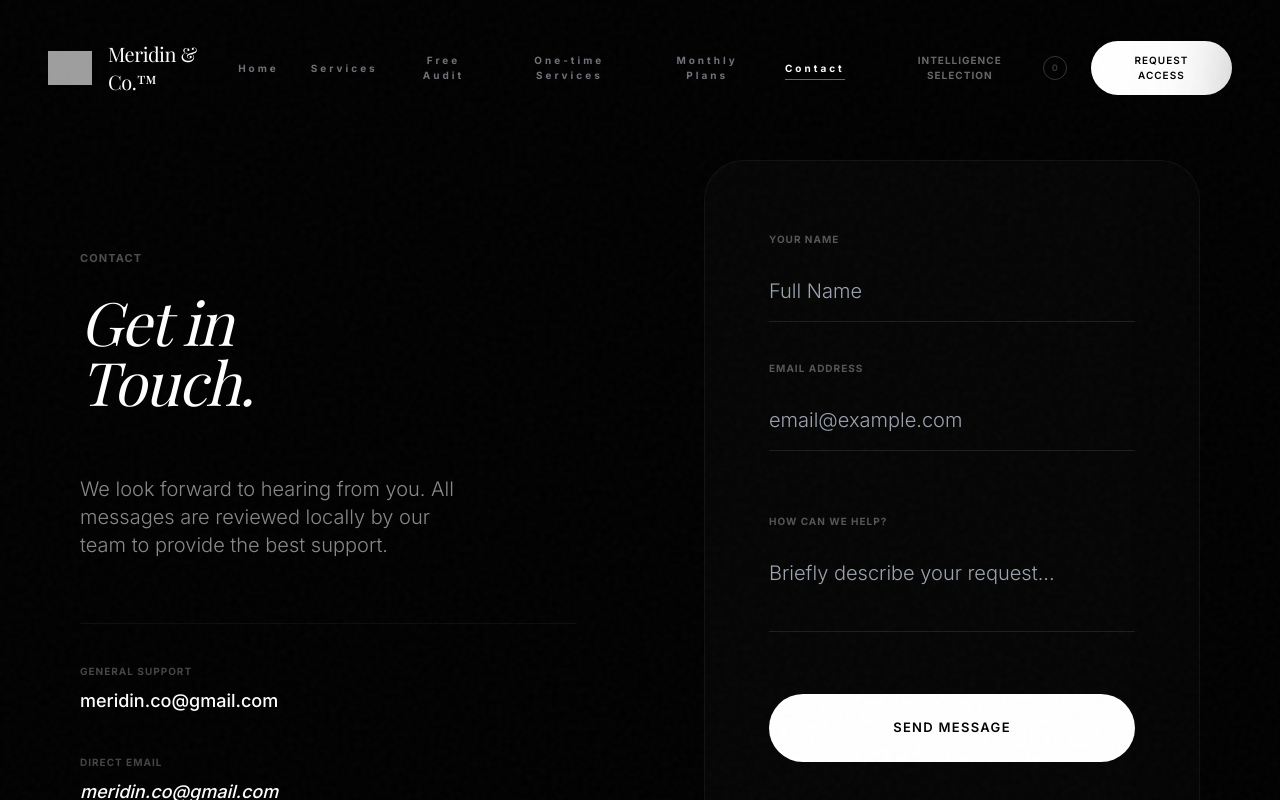
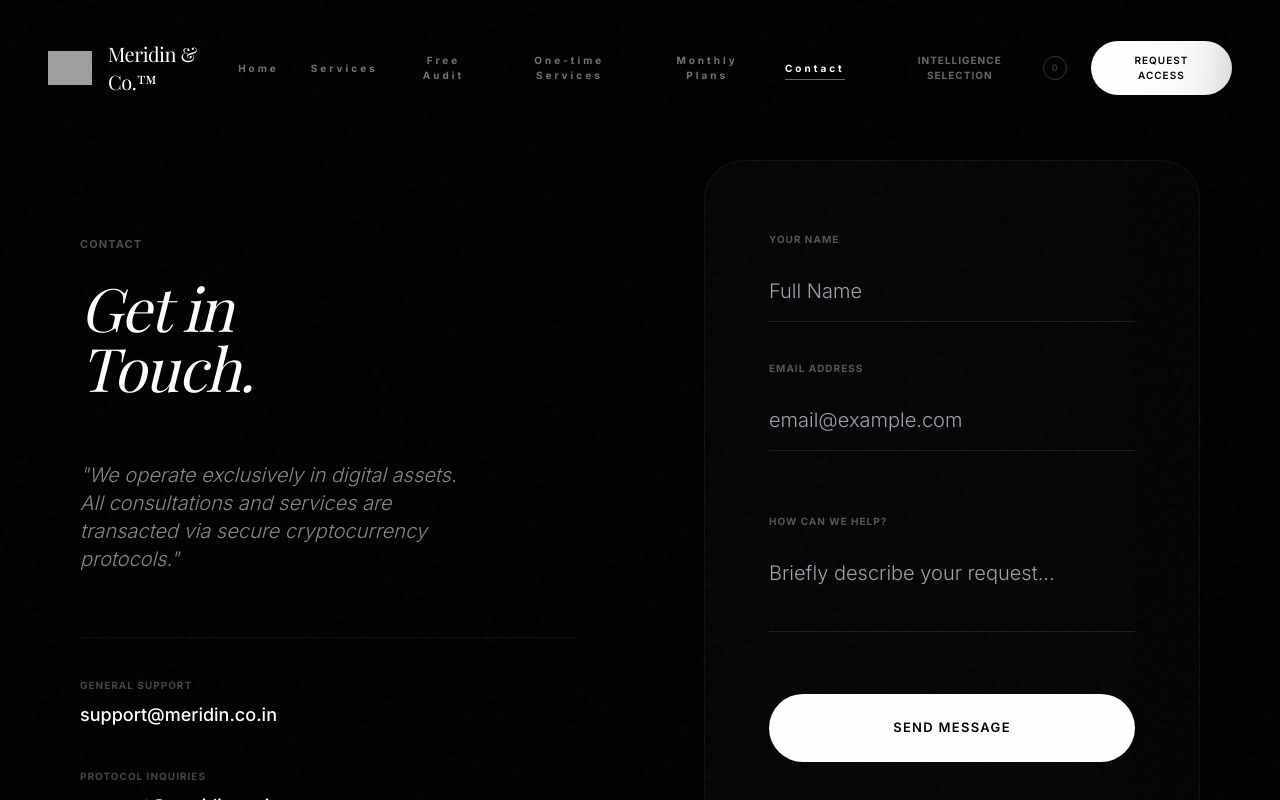
Before and after one commit to Ch4lkP0wd3r/meridin-website, a React (Vite) app: page / in a window 1280 px wide. Both pictures are taken after a click on the button "REQUEST ACCESS". Shown: the top 800 px of the page. Built offline with nearby package versions, Linux system fonts and the light colour scheme; grey boxes are pictures that could not be loaded; a web font is replaced by a local one.

Commit message:
feat: update contact email and add crypto-exclusive branding

```diff
--- a/components/Contact.tsx
+++ b/components/Contact.tsx
@@ -14,7 +14,7 @@ export const Contact: React.FC = () => {
     formData.append("_template", "box");
 
     try {
-      const response = await fetch("https://formsubmit.co/ajax/meridin.co@gmail.com", {
+      const response = await fetch("https://formsubmit.co/ajax/support@meridin.co.in", {
         method: "POST",
         body: formData
       });
@@ -43,18 +43,18 @@ export const Contact: React.FC = () => {
               </h2>
             </div>
 
-            <p className="text-[#888] font-light text-lg md:text-xl leading-relaxed max-w-sm mx-auto lg:mx-0">
-              We look forward to hearing from you. All messages are reviewed locally by our team to provide the best support.
+            <p className="text-[#888] font-light text-lg md:text-xl leading-relaxed max-w-sm mx-auto lg:mx-0 italic">
+              "We operate exclusively in digital assets. All consultations and services are transacted via secure cryptocurrency protocols."
             </p>
 
             <div className="space-y-8 md:space-y-10 pt-8 md:pt-10 border-t border-white/5">
               <div className="flex flex-col space-y-1 md:space-y-2">
                 <span className="text-[9px] md:text-[10px] text-[#444] uppercase tracking-widest font-bold">General Support</span>
-                <span className="text-white font-medium text-base md:text-lg">meridin.co@gmail.com</span>
+                <span className="text-white font-medium text-base md:text-lg">support@meridin.co.in</span>
               </div>
               <div className="flex flex-col space-y-1 md:space-y-2">
-                <span className="text-[9px] md:text-[10px] text-[#444] uppercase tracking-widest font-bold">Direct Email</span>
-                <span className="text-white font-medium text-base md:text-lg italic">meridin.co@gmail.com</span>
+                <span className="text-[9px] md:text-[10px] text-[#444] uppercase tracking-widest font-bold">Protocol Inquiries</span>
+                <span className="text-white font-medium text-base md:text-lg italic">support@meridin.co.in</span>
               </div>
             </div>
           </div>
@@ -101,9 +101,9 @@ export const Contact: React.FC = () => {
                   <p className="text-red-900/60 text-[10px] uppercase text-center tracking-widest">An error occurred. Please try again.</p>
                 )}
 
-                <div className="flex items-center justify-center gap-3 opacity-20">
-                  <div className="w-1.5 h-1.5 rounded-full bg-white animate-pulse" />
-                  <p className="text-[8px] md:text-[9px] font-bold uppercase tracking-[0.4em] text-white">Direct Channel Active</p>
+                <div className="flex items-center justify-center gap-3 opacity-30">
+                  <div className="w-1.5 h-1.5 rounded-full bg-yellow-500 animate-pulse" />
+                  <p className="text-[8px] md:text-[9px] font-bold uppercase tracking-[0.4em] text-white">Cryptographic Channel Only</p>
                 </div>
               </form>
             )}
--- a/components/Pricing.tsx
+++ b/components/Pricing.tsx
@@ -85,7 +85,7 @@ export const Pricing: React.FC<PricingProps> = ({ onAddToCart }) => {
         <div className="reveal mb-16 md:mb-32">
           <span className="text-[10px] md:text-[11px] font-bold text-white/30 tracking-widest uppercase block mb-6">Security Plans</span>
           <h2 className="font-serif-luxury text-5xl md:text-7xl text-white mb-4 tracking-tight">Support.</h2>
-          <p className="text-xl md:text-2xl font-light text-[#555] tracking-tight italic">Select a security plan that fits your needs.</p>
+          <p className="text-xl md:text-2xl font-light text-[#555] tracking-tight italic">Select a security plan. All transactions via crypto.</p>
         </div>
 
         <div className="space-y-12 md:space-y-24">
--- a/components/ReconReports.tsx
+++ b/components/ReconReports.tsx
@@ -27,7 +27,7 @@ export const ReconReports: React.FC = () => {
     const body = encodeURIComponent(
       `Organization: ${regData.name}\nWebsite: ${regData.url}\nEmail: ${regData.email}\n\nI would like to request a free security audit for my organization.`
     );
-    window.location.href = `mailto:meridin.co@gmail.com?subject=${subject}&body=${body}`;
+    window.location.href = `mailto:support@meridin.co.in?subject=${subject}&body=${body}`;
     setStep('confirmed');
   };
 
@@ -95,7 +95,7 @@ export const ReconReports: React.FC = () => {
             <div className="pt-8 flex flex-wrap justify-center lg:justify-start gap-x-12 gap-y-6 items-center border-t border-white/5 w-fit">
               <div className="flex flex-col gap-1">
                 <span className="text-[8px] font-bold text-white/20 uppercase tracking-[0.4em]">Email Support</span>
-                <span className="text-white/60 text-[10px] font-mono">meridin.co@gmail.com</span>
+                <span className="text-white/60 text-[10px] font-mono">support@meridin.co.in</span>
               </div>
               <div className="flex flex-col gap-1">
                 <span className="text-[8px] font-bold text-white/20 uppercase tracking-[0.4em]">Status</span>
--- a/index.html
+++ b/index.html
@@ -45,7 +45,7 @@
     "description": "Premium cyber intelligence and digital security consultancy.",
     "contactPoint": {
       "@type": "ContactPoint",
-      "email": "meridin.co@gmail.com",
+      "email": "support@meridin.co.in",
       "contactType": "customer support"
     },
     "sameAs": [
```
